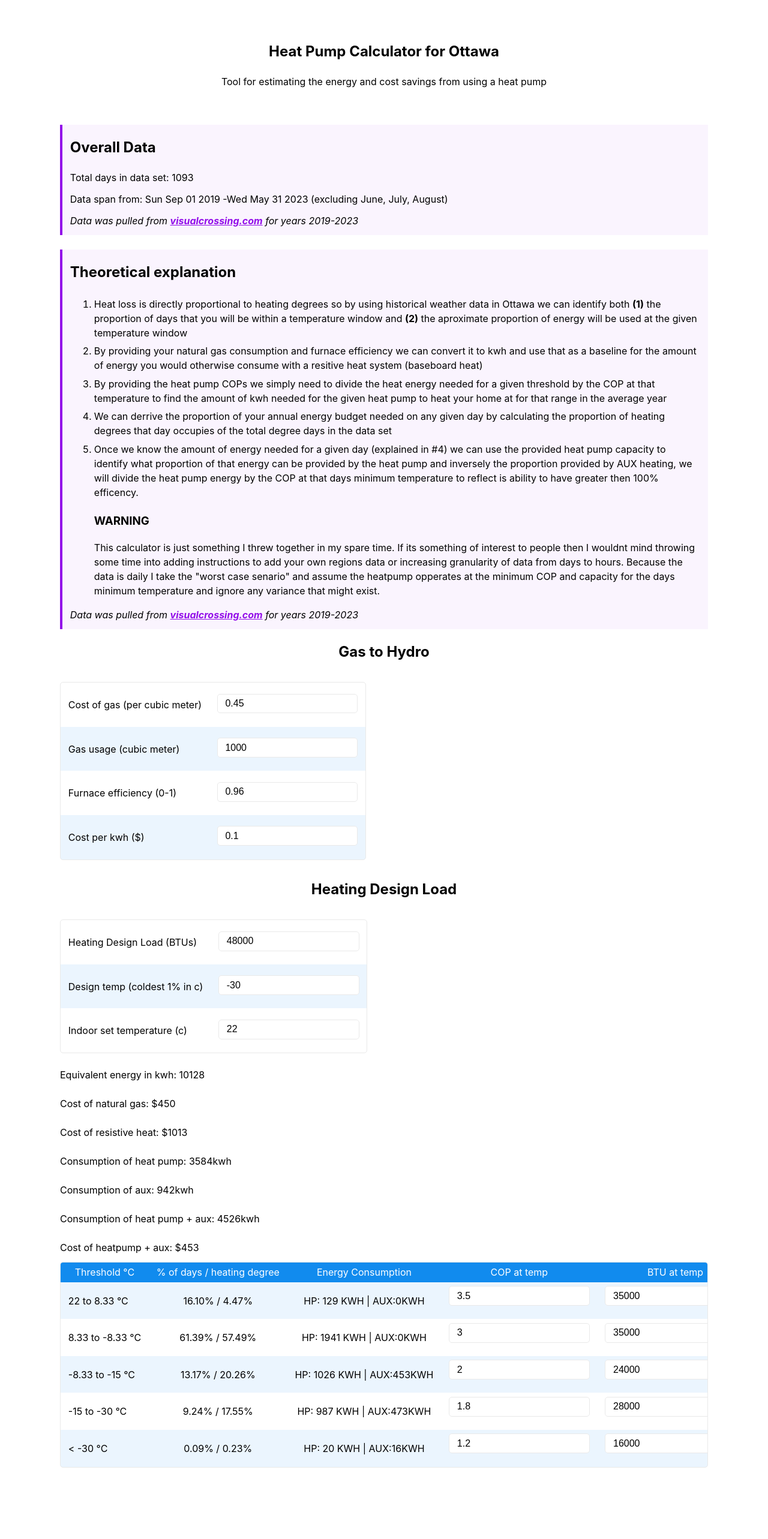
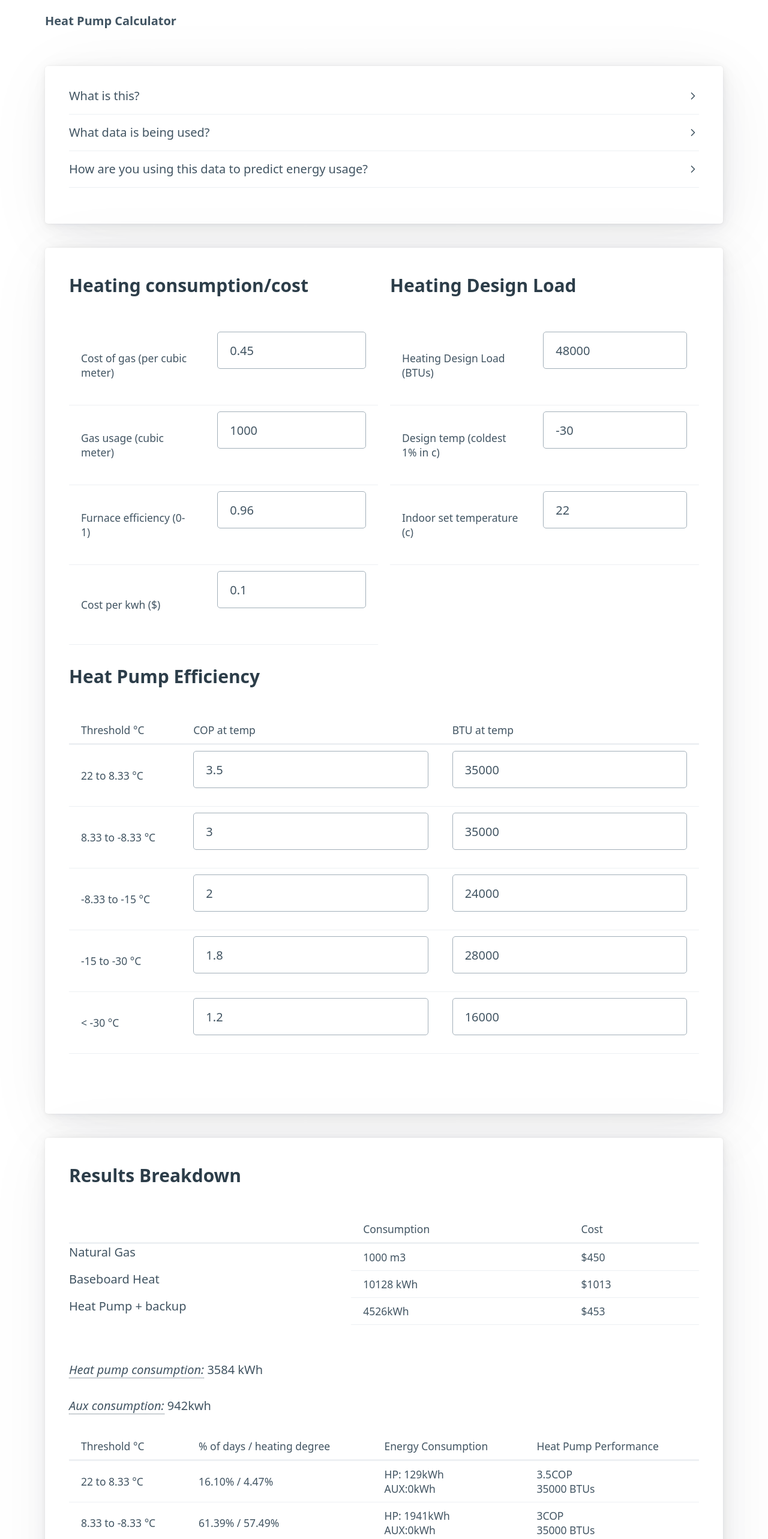
Before and after one commit to NickLewanowicz/gas-to-heatpump-calculator, a React (Create React App) app: page / in a window 1280 px wide. Shown: the top 2566 px of the page at 60% size. Before the commit the page ends 2495 px from the top, so only its background shows below. Built offline with nearby package versions, Linux system fonts and the light colour scheme.

Commit message:
Updating style and layout

```diff
--- a/package.json
+++ b/package.json
@@ -5,11 +5,13 @@
   "dependencies": {
     "@types/react": "^18.2.7",
     "@types/react-dom": "^18.2.4",
+    "@types/react-router-dom": "^5.3.3",
     "@types/recharts": "^2.0.0",
     "events": "^3.3.0",
     "prop-types": "^15.6.0",
     "react": "^18.2.0",
     "react-dom": "^18.2.0",
+    "react-router-dom": "^6.11.2",
     "recharts": "^2.6.2"
   },
   "scripts": {
--- a/src/App.tsx
+++ b/src/App.tsx
@@ -1,7 +1,5 @@
-import React, { PureComponent, useEffect, useState } from 'react';
-import { LineChart, Line } from 'recharts';
+import React, { useEffect, useState } from 'react';
 
-// import './style.css';
 import data, { DailyWeather } from './data';
 
 export default function App() {
@@ -9,7 +7,6 @@ export default function App() {
   const totalDays = weather.length;
 
   const cmGasToKwh = 10.55;
-  const cops = [1, 2, 3];
   const [indoor, setIndoor] = useState(22);
   const [designTemp, setDesignTemp] = useState(-30);
   const [designBtu, setDesignBtu] = useState(48000);
@@ -58,96 +55,32 @@ export default function App() {
   }, [cop]);
 
   return (
-    <main>
+    <main className="container">
+      {renderNav()}
       <article>
-        <header>
-          <h1>Heat Pump Calculator for Ottawa</h1>
+        <details>
+          <summary>What is this?</summary>
           <p>
             Tool for estimating the energy and cost savings from using a heat
             pump
           </p>
-        </header>
-        <aside>
-          <h2>Overall Data</h2>
-          <p>Total days in data set: {totalDays}</p>
-          <p>
-            Data span from: {weather[0].datetime.toDateString()} -
-            {weather[weather.length - 1].datetime.toDateString()} (excluding
-            June, July, August)
-          </p>
-          <p>
-            <i>
-              Data was pulled from{' '}
-              <a target="_blank" href="http://visualcrossing.com">
-                visualcrossing.com
-              </a>{' '}
-              for years 2019-2023
-            </i>
-          </p>
-        </aside>
-        <br />
-        <aside>
-          <h2>Theoretical explanation</h2>
-          <ol>
-            <li>
-              Heat loss is directly proportional to heating degrees so by using
-              historical weather data in Ottawa we can identify both <b>(1)</b>{' '}
-              the proportion of days that you will be within a temperature
-              window and <b>(2)</b> the aproximate proportion of energy will be
-              used at the given temperature window
-            </li>
-            <li>
-              By providing your natural gas consumption and furnace efficiency
-              we can convert it to kwh and use that as a baseline for the amount
-              of energy you would otherwise consume with a resitive heat system
-              (baseboard heat){' '}
-            </li>
-            <li>
-              By providing the heat pump COPs we simply need to divide the heat
-              energy needed for a given threshold by the COP at that temperature
-              to find the amount of kwh needed for the given heat pump to heat
-              your home at for that range in the average year{' '}
-            </li>
-            <li>
-              We can derrive the proportion of your annual energy budget needed
-              on any given day by calculating the proportion of heating degrees
-              that day occupies of the total degree days in the data set
-            </li>
-            <li>
-              Once we know the amount of energy needed for a given day
-              (explained in #4) we can use the provided heat pump capacity to
-              identify what proportion of that energy can be provided by the
-              heat pump and inversely the proportion provided by AUX heating, we
-              will divide the heat pump energy by the COP at that days minimum
-              temperature to reflect is ability to have greater then 100%
-              efficency.
-            </li>
-          </ol>
-          <ul>
-            <h3>WARNING</h3>
-            This calculator is just something I threw together in my spare time.
-            If its something of interest to people then I wouldnt mind throwing
-            some time into adding instructions to add your own regions data or
-            increasing granularity of data from days to hours. Because the data
-            is daily I take the "worst case senario" and assume the heatpump
-            opperates at the minimum COP and capacity for the days minimum
-            temperature and ignore any variance that might exist.
-          </ul>
-          <p></p>
-
-          <p>
-            <i>
-              Data was pulled from{' '}
-              <a target="_blank" href="http://visualcrossing.com">
-                visualcrossing.com
-              </a>{' '}
-              for years 2019-2023
-            </i>
-          </p>
-        </aside>
+        </details>
+        <details>
+          <summary>What data is being used?</summary>
+          {renderDataOverview()}
+        </details>
+        <details>
+          <summary>
+            How are you using this data to predict energy usage?
+          </summary>
+          {renderExplanation()}
+        </details>
       </article>
-      <section>
-        <h2>Gas to Hydro</h2>
+      <div>
+        <article>
+          <div className="grid">
+            <div>
+              <h3>Heating consumption/cost</h3>
               <p>
                 <table>
                   <tr>
@@ -157,7 +90,9 @@ export default function App() {
                         <input
                           type="number"
                           value={costGas}
-                    onChange={(v) => doGasCost(Number(v.currentTarget.value))}
+                          onChange={(v) =>
+                            doGasCost(Number(v.currentTarget.value))
+                          }
                         />
                       </p>
                     </td>
@@ -168,7 +103,9 @@ export default function App() {
                       <p>
                         <input
                           value={gasUsage}
-                    onChange={(v) => setGasUsage(Number(v.currentTarget.value))}
+                          onChange={(v) =>
+                            setGasUsage(Number(v.currentTarget.value))
+                          }
                         />
                       </p>
                     </td>
@@ -194,14 +131,18 @@ export default function App() {
                         <input
                           type="number"
                           value={costKwh}
-                    onChange={(v) => doKwhCost(Number(v.currentTarget.value))}
+                          onChange={(v) =>
+                            doKwhCost(Number(v.currentTarget.value))
+                          }
                         />
                       </p>
                     </td>
                   </tr>
                 </table>
               </p>
-        <h2>Heating Design Load</h2>
+            </div>
+            <div>
+              <h3>Heating Design Load</h3>
               <p>
                 <table>
                   <tr>
@@ -238,37 +179,86 @@ export default function App() {
                         <input
                           type="number"
                           value={indoor}
-                    onChange={(v) => setIndoor(Number(v.currentTarget.value))}
+                          onChange={(v) =>
+                            setIndoor(Number(v.currentTarget.value))
+                          }
                         />
                       </p>
                     </td>
                   </tr>
                 </table>
               </p>
+            </div>
+          </div>
 
-        <p>Equivalent energy in kwh: {kwhEquivalent}</p>
+          <h3>Heat Pump Efficiency</h3>
+          <figure>
+            <table>
+              <thead>
+                <td>Threshold °C</td>
+                <td>COP at temp</td>
+                <td>BTU at temp</td>
+              </thead>
+              {rows.map((val, i) => {
+                return (
+                  <tr>
+                    <td>{`${val.label} °C`}</td>
+                    <td>
+                      <input
+                        type="number"
+                        value={cop[i]}
+                        onChange={(v) => {
+                          doCopChange(Number(v.currentTarget.value), i);
+                        }}
+                      />
+                    </td>
+                    <td>
+                      <input
+                        type="number"
+                        value={cap[i]}
+                        onChange={(v) => {
+                          doCapChange(Number(v.currentTarget.value), i);
+                        }}
+                      />
+                    </td>
+                  </tr>
+                );
+              })}
+            </table>
+          </figure>
+        </article>
+        <article>
+          <h3>Results Breakdown</h3>
+          <figure>
+            <table role="grid">
+              <thead>
+                <td></td>
+                <td>Consumption</td>
+                <td>Cost</td>
+              </thead>
 
-        <p>Cost of natural gas: ${costGas * gasUsage}</p>
-        <p>Cost of resistive heat: ${Math.round(kwhEquivalent * costKwh)}</p>
-        <p>
-          Consumption of heat pump:{' '}
-          {rows.reduce((acc, row) => acc + row.heatPumpKwhConsumed, 0)}kwh
-        </p>
-        <p>
-          Consumption of aux:{' '}
-          {rows.reduce((acc, row) => acc + row.resistiveKwhConsumed, 0)}kwh
-        </p>
-        <p>
-          Consumption of heat pump + aux:{' '}
+              <tr>
+                Natural Gas
+                <td>{gasUsage} m3</td>
+                <td>${costGas * gasUsage}</td>
+              </tr>
+              <tr>
+                Baseboard Heat
+                <td>{kwhEquivalent} kWh</td>
+                <td> ${Math.round(kwhEquivalent * costKwh)}</td>
+              </tr>
+              <tr>
+                Heat Pump + backup
+                <td>
                   {rows.reduce(
                     (acc, row) =>
                       acc + row.heatPumpKwhConsumed + row.resistiveKwhConsumed,
                     0
                   )}
-          kwh
-        </p>
-        <p>
-          Cost of heatpump + aux: $
+                  kWh
+                </td>
+                <td>
+                  $
                   {Math.round(
                     rows.reduce(
                       (acc, { heatPumpKwhConsumed, resistiveKwhConsumed }) =>
@@ -276,15 +266,29 @@ export default function App() {
                       0
                     ) * costKwh
                   )}
+                </td>
+              </tr>
+            </table>
+          </figure>
+          <p>
+            <em data-tooltip="Predicted kWh used by heatpump">
+              Heat pump consumption:
+            </em>{' '}
+            {rows.reduce((acc, row) => acc + row.heatPumpKwhConsumed, 0)} kWh
           </p>
-
-        <table>
+          <p>
+            <em data-tooltip="Predicted kWh used by backup heat">
+              Aux consumption:
+            </em>{' '}
+            {rows.reduce((acc, row) => acc + row.resistiveKwhConsumed, 0)}kwh
+          </p>
+          <figure>
+            <table role="grid">
               <thead>
                 <td>Threshold °C</td>
                 <td>% of days / heating degree</td>
                 <td>Energy Consumption</td>
-            <td>COP at temp</td>
-            <td>BTU at temp</td>
+                <td>Heat Pump Performance</td>
               </thead>
               {rows.map((val, i) => {
                 const daysBelowNum = val.num;
@@ -312,30 +316,22 @@ export default function App() {
                     <td>
                       {percent} / {heatingDeltaPercent}
                     </td>
-                <td>{`HP: ${val.heatPumpEnergy} KWH | AUX:${val.resistiveKwhConsumed}KWH`}</td>
                     <td>
-                  <input
-                    type="number"
-                    value={cop[i]}
-                    onChange={(v) => {
-                      doCopChange(Number(v.currentTarget.value), i);
-                    }}
-                  />
+                      HP: {val.heatPumpEnergy}kWh <br /> AUX:
+                      {val.resistiveKwhConsumed}kWh
                     </td>
                     <td>
-                  <input
-                    type="number"
-                    value={cap[i]}
-                    onChange={(v) => {
-                      doCapChange(Number(v.currentTarget.value), i);
-                    }}
-                  />
+                      {cop[i]}COP
+                      <br />
+                      {cap[i]} BTUs
                     </td>
                   </tr>
                 );
               })}
             </table>
-      </section>
+          </figure>
+        </article>
+      </div>
     </main>
   );
 
@@ -431,4 +427,97 @@ export default function App() {
       heatPump,
     };
   }
+
+  function renderNav() {
+    return (
+      <div>
+        <nav>
+          <ul>
+            <li>
+              <strong>Heat Pump Calculator</strong>
+            </li>
+          </ul>
+        </nav>
+      </div>
+    );
   }
+
+  function renderDataOverview() {
+    return (
+      <div>
+        <h2>Ottawa Weather Data</h2>
+        <p>Total days in data set: {totalDays}</p>
+        <p>
+          Data span from: {weather[0].datetime.toDateString()} -
+          {weather[weather.length - 1].datetime.toDateString()} (excluding June,
+          July, August)
+        </p>
+        <p>
+          <i>
+            Data was pulled from{' '}
+            <a target="_blank" href="http://visualcrossing.com">
+              visualcrossing.com
+            </a>{' '}
+            for years 2019-2023
+          </i>
+        </p>
+      </div>
+    );
+  }
+
+  function renderExplanation() {
+    return (
+      <div>
+        <h2>Theoretical explanation</h2>
+        <ol>
+          <li>
+            Heat loss is directly proportional to heating degrees so by using
+            historical weather data in Ottawa we can identify both <b>(1)</b>{' '}
+            the proportion of days that you will be within a temperature window
+            and <b>(2)</b> the aproximate proportion of energy will be used at
+            the given temperature window
+          </li>
+          <li>
+            By providing your natural gas consumption and furnace efficiency we
+            can convert it to kwh and use that as a baseline for the amount of
+            energy you would otherwise consume with a resitive heat system
+            (baseboard heat){' '}
+          </li>
+          <li>
+            By providing the heat pump COPs we simply need to divide the heat
+            energy needed for a given threshold by the COP at that temperature
+            to find the amount of kwh needed for the given heat pump to heat
+            your home at for that range in the average year{' '}
+          </li>
+          <li>
+            We can derrive the proportion of your annual energy budget needed on
+            any given day by calculating the proportion of heating degrees that
+            day occupies of the total degree days in the data set
+          </li>
+          <li>
+            Once we know the amount of energy needed for a given day (explained
+            in #4) we can use the provided heat pump capacity to identify what
+            proportion of that energy can be provided by the heat pump and
+            inversely the proportion provided by AUX heating, we will divide the
+            heat pump energy by the COP at that days minimum temperature to
+            reflect is ability to have greater then 100% efficency.
+          </li>
+        </ol>
+        <ul>
+          <h3>Caveats</h3>
+          This calculator is just something I threw together in my spare time.
+          If its something of interest to people then I wouldnt mind throwing
+          some time into adding instructions to add your own regions data or
+          increasing granularity of data from days to hours. Because the data is
+          daily I take the "worst case senario" and assume the heatpump
+          opperates at the minimum COP and capacity for the days minimum
+          temperature and ignore any variance that might exist.
+        </ul>
+      </div>
+    );
+  }
+
+  function renderHeatPumpInputTable() {
+    return null;
+  }
+}
--- a/src/index.tsx
+++ b/src/index.tsx
@@ -9,7 +9,12 @@ const root = createRoot(rootElement);
 
 root.render(
   <StrictMode>
-    <link rel="stylesheet" href="https://unpkg.com/mvp.css@1.12/mvp.css" />
+    <link
+      rel="stylesheet"
+      href="https://cdn.jsdelivr.net/npm/@picocss/pico@1/css/pico.min.css"
+    />
+
+    {/* <link rel="stylesheet" href="https://unpkg.com/mvp.css@1.12/mvp.css" /> */}
     <App />
   </StrictMode>
 );
```
Lines whose indentation alone changed are shown as unchanged.
